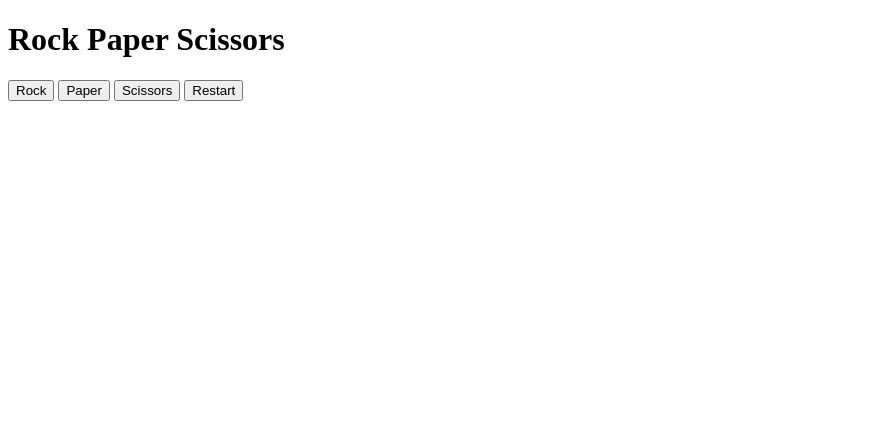
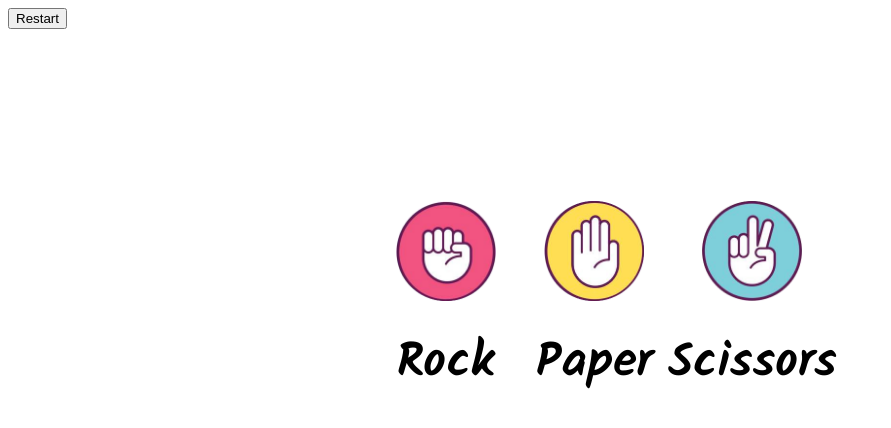
Before and after one commit to michpara/Rock-Paper-Scissors, a plain HTML site: page index.html in a window 1280 px wide. Shown: the whole page, without its empty margins (0-891 px from the left). Drawn offline with Linux system fonts and the light colour scheme.

Commit message:
changing ui

```diff
--- a/RockPaperScissors.js
+++ b/RockPaperScissors.js
@@ -27,6 +27,9 @@ let score = document.createElement('p');
 //playerSelection is now rock and a round is played
 function rockPlay(){
 	playerSelection = "rock";
+	while(results.firstChild){
+		results.removeChild(results.firstChild);
+	}
 	singleRound();
 	displayScore();
 }
@@ -34,6 +37,9 @@ function rockPlay(){
 //playerSelection is now paper and a round is played
 function paperPlay(){
 	playerSelection = "paper";
+	while(results.firstChild){
+		results.removeChild(results.firstChild);
+	}
 	singleRound();
 	displayScore();
 }
@@ -41,6 +47,9 @@ function paperPlay(){
 //playerSelection is now scissors and a round is played
 function scissorsPlay(){
 	playerSelection = "scissors"
+	while(results.firstChild){
+		results.removeChild(results.firstChild);
+	}
 	singleRound();
 	displayScore();
 }
@@ -131,6 +140,9 @@ function singleRound(){
 	}
 
 	if(computerScore == 5 ){
+		while(results.firstChild){
+			results.removeChild(results.firstChild);
+		}
 		results.innerHTML += `The winner is the computer, with a score of ${computerScore}.`;
 		results.innerHTML += "<br />";
 
@@ -141,6 +153,9 @@ function singleRound(){
 	}
 
 	if(playerScore == 5){
+		while(results.firstChild){
+			results.removeChild(results.firstChild);
+		}
     	results.innerHTML += `The winner is you, with a score of ${playerScore}.`;
     	results.innerHTML += "<br />"
 
--- a/index.html
+++ b/index.html
@@ -3,18 +3,74 @@
 <html>
 
 <head>
+  <style>
+      @font-face {
+				font-family: 'Kalam';
+				src: url('Kalam-Regular.ttf');
+			}
+			@font-face {
+				font-family: 'Kalam-Bold';
+				src: url('Kalam-Bold.ttf');
+			}
+      .buttons{
+        position: fixed;
+				top: 25%;
+        left: 50%;
+        transform: translateX(-50%);
+        width: 500px;
+      }
+      .choice{
+        border:0;
+        background:transparent;
+        outline:none;
+        cursor: pointer;
+      }
+      h1{
+        font-family: 'Kalam-Bold';
+        font-size: 50px;
+      }
+      #results, #score{
+        font-family: 'Kalam';
+        font-size: 30px;
+      }
+      .hvr-grow {
+				display: inline-block;
+				vertical-align: middle;
+				-webkit-transform: perspective(1px) translateZ(0);
+				transform: perspective(1px) translateZ(0);
+				box-shadow: 0 0 1px rgba(0, 0, 0, 0);
+				-webkit-transition-duration: 0.3s;
+				transition-duration: 0.3s;
+				-webkit-transition-property: transform;
+				transition-property: transform;
+			}
+			.hvr-grow:hover, .hvr-grow:focus, .hvr-grow:active {
+				-webkit-transform: scale(1.1);
+				transform: scale(1.1);
+			}
+  </style>
   <title>Rock Paper Scissors</title>
 </head>
 
 <body>
-  <h1>Rock Paper Scissors</h1>
-  <button id="rockButton">Rock</button>
-  <button id="paperButton">Paper</button>
-  <button id="scissorsButton">Scissors</button>
   <button id="restartButton">Restart</button>
-
-  <div id="results"></div>
   <div id="score"></div>
+  <div class="buttons">
+    <button type="submit" class="choice hvr-grow" id="rockButton">
+      <img src="Rock.png" width="100" height="100" alt="submit" />
+      <h1>Rock</h1>
+    </button>
+    <button type="submit" class="choice hvr-grow" style="padding-left: 30px;" id="paperButton">
+      <img src="Paper.png" width="100" height="100" alt="submit" />
+      <h1>Paper</h1>
+    </button>
+    <button type="submit" class="choice hvr-grow" id="scissorsButton">
+      <img src="Scissors.png" width="100" height="100" alt="submit" />
+      <h1>Scissors</h1>
+    </button>
+    <div id="results"></div>
+    <div id="score"></div>
+  </div>
 </body>
 
 <script type="text/javascript" src="RockPaperScissors.js"></script>
```
Also changed, not shown: Kalam-Bold.ttf (added), Kalam-Regular.ttf (added), Paper.png (added), Rock.png (added), Scissors.png (added), 2 other files.
